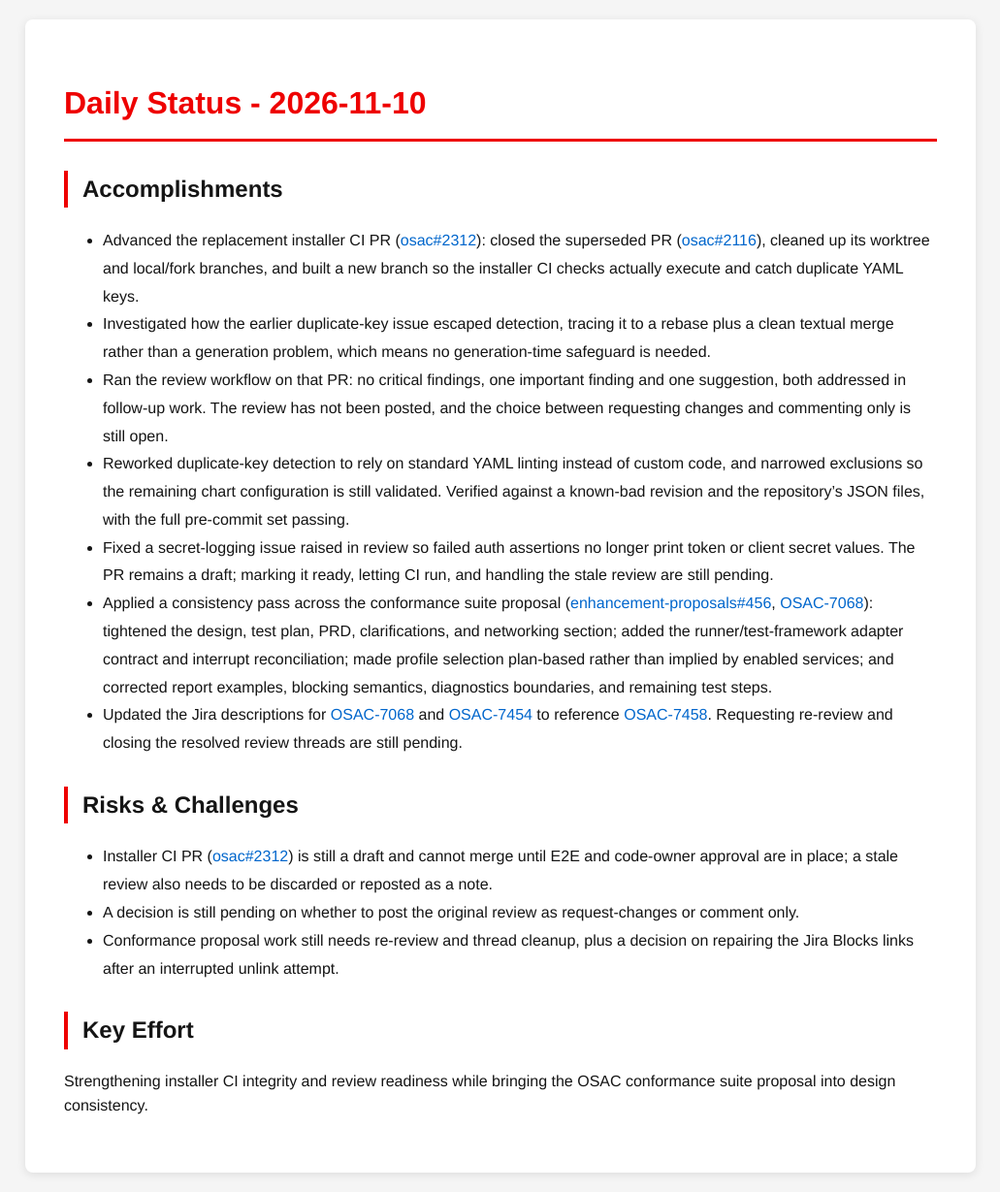
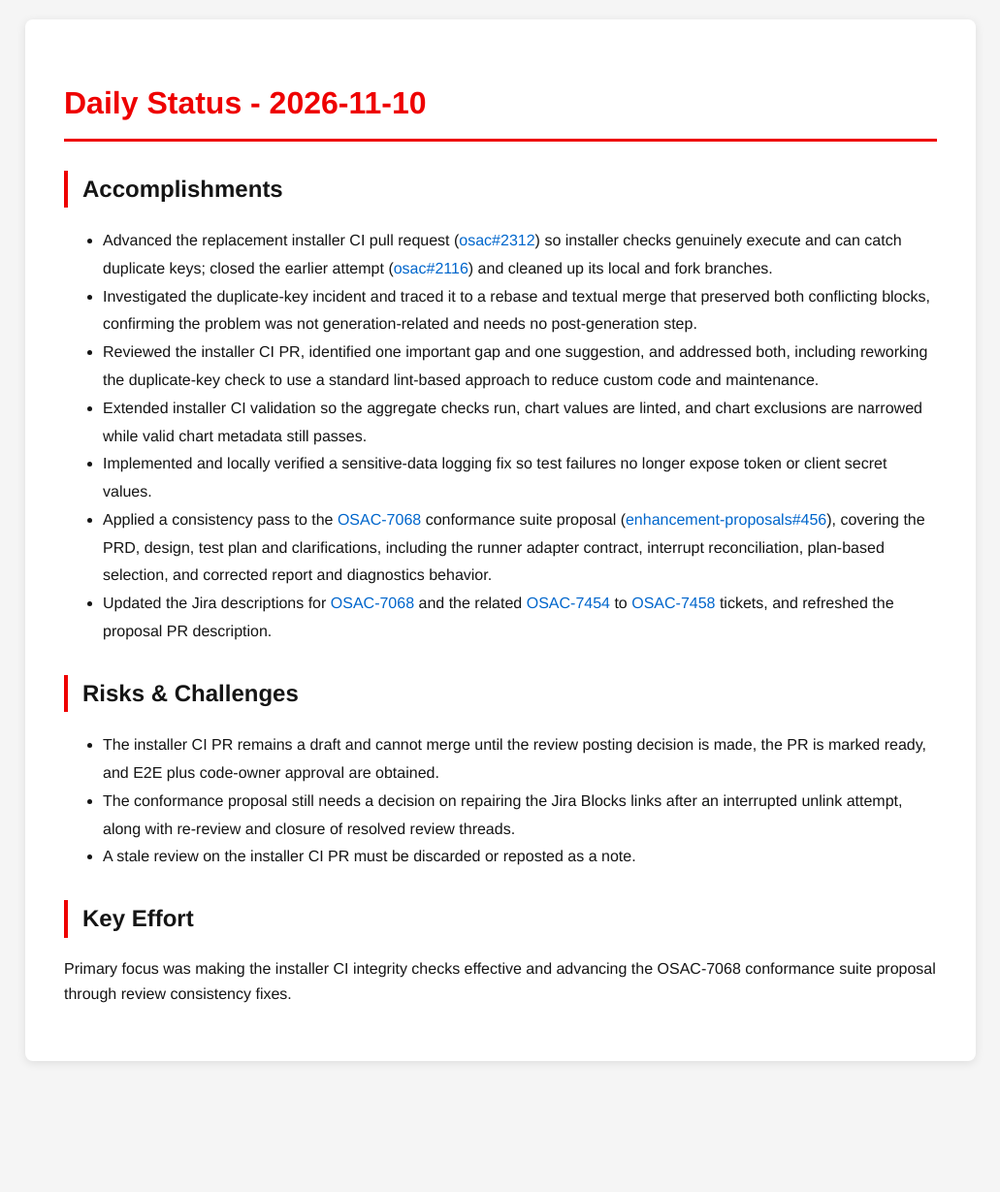
Before and after one commit to tzvatot/daily-status, a Jekyll site: the page built from 2026-11-10.md, in a window 1280 px wide. Shown: the whole page at 97% size, without its empty margins (124-1155 px from the left). Built offline with Jekyll 4.4.1, drawn with Linux system fonts in a browser that asks for light colours; after the commit the page ends 1114 px from its top, so only the background shows below that.

Commit message:
Daily status update - 2026-11-10

```diff
--- a/2026-11-10.md
+++ b/2026-11-10.md
@@ -7,21 +7,18 @@ date: 2026-11-10
 # Daily Status - 2026-11-10
 
 ## Accomplishments
-
-- Advanced the replacement installer CI PR ([osac#2312](https://github.com/osac-project/osac/pull/2312)): closed the superseded PR ([osac#2116](https://github.com/osac-project/osac/pull/2116)), cleaned up its worktree and local/fork branches, and built a new branch so the installer CI checks actually execute and catch duplicate YAML keys.
-- Investigated how the earlier duplicate-key issue escaped detection, tracing it to a rebase plus a clean textual merge rather than a generation problem, which means no generation-time safeguard is needed.
-- Ran the review workflow on that PR: no critical findings, one important finding and one suggestion, both addressed in follow-up work. The review has not been posted, and the choice between requesting changes and commenting only is still open.
-- Reworked duplicate-key detection to rely on standard YAML linting instead of custom code, and narrowed exclusions so the remaining chart configuration is still validated. Verified against a known-bad revision and the repository's JSON files, with the full pre-commit set passing.
-- Fixed a secret-logging issue raised in review so failed auth assertions no longer print token or client secret values. The PR remains a draft; marking it ready, letting CI run, and handling the stale review are still pending.
-- Applied a consistency pass across the conformance suite proposal ([enhancement-proposals#456](https://github.com/osac-project/enhancement-proposals/pull/456), [OSAC-7068](https://redhat.atlassian.net/browse/OSAC-7068)): tightened the design, test plan, PRD, clarifications, and networking section; added the runner/test-framework adapter contract and interrupt reconciliation; made profile selection plan-based rather than implied by enabled services; and corrected report examples, blocking semantics, diagnostics boundaries, and remaining test steps.
-- Updated the Jira descriptions for [OSAC-7068](https://redhat.atlassian.net/browse/OSAC-7068) and [OSAC-7454](https://redhat.atlassian.net/browse/OSAC-7454) to reference [OSAC-7458](https://redhat.atlassian.net/browse/OSAC-7458). Requesting re-review and closing the resolved review threads are still pending.
+- Advanced the replacement installer CI pull request ([osac#2312](https://github.com/osac-project/osac/pull/2312)) so installer checks genuinely execute and can catch duplicate keys; closed the earlier attempt ([osac#2116](https://github.com/osac-project/osac/pull/2116)) and cleaned up its local and fork branches.
+- Investigated the duplicate-key incident and traced it to a rebase and textual merge that preserved both conflicting blocks, confirming the problem was not generation-related and needs no post-generation step.
+- Reviewed the installer CI PR, identified one important gap and one suggestion, and addressed both, including reworking the duplicate-key check to use a standard lint-based approach to reduce custom code and maintenance.
+- Extended installer CI validation so the aggregate checks run, chart values are linted, and chart exclusions are narrowed while valid chart metadata still passes.
+- Implemented and locally verified a sensitive-data logging fix so test failures no longer expose token or client secret values.
+- Applied a consistency pass to the [OSAC-7068](https://redhat.atlassian.net/browse/OSAC-7068) conformance suite proposal ([enhancement-proposals#456](https://github.com/osac-project/enhancement-proposals/pull/456)), covering the PRD, design, test plan and clarifications, including the runner adapter contract, interrupt reconciliation, plan-based selection, and corrected report and diagnostics behavior.
+- Updated the Jira descriptions for [OSAC-7068](https://redhat.atlassian.net/browse/OSAC-7068) and the related [OSAC-7454](https://redhat.atlassian.net/browse/OSAC-7454) to [OSAC-7458](https://redhat.atlassian.net/browse/OSAC-7458) tickets, and refreshed the proposal PR description.
 
 ## Risks & Challenges
-
-- Installer CI PR ([osac#2312](https://github.com/osac-project/osac/pull/2312)) is still a draft and cannot merge until E2E and code-owner approval are in place; a stale review also needs to be discarded or reposted as a note.
-- A decision is still pending on whether to post the original review as request-changes or comment only.
-- Conformance proposal work still needs re-review and thread cleanup, plus a decision on repairing the Jira Blocks links after an interrupted unlink attempt.
+- The installer CI PR remains a draft and cannot merge until the review posting decision is made, the PR is marked ready, and E2E plus code-owner approval are obtained.
+- The conformance proposal still needs a decision on repairing the Jira Blocks links after an interrupted unlink attempt, along with re-review and closure of resolved review threads.
+- A stale review on the installer CI PR must be discarded or reposted as a note.
 
 ## Key Effort
-
-Strengthening installer CI integrity and review readiness while bringing the OSAC conformance suite proposal into design consistency.
+Primary focus was making the installer CI integrity checks effective and advancing the OSAC-7068 conformance suite proposal through review consistency fixes.
```
